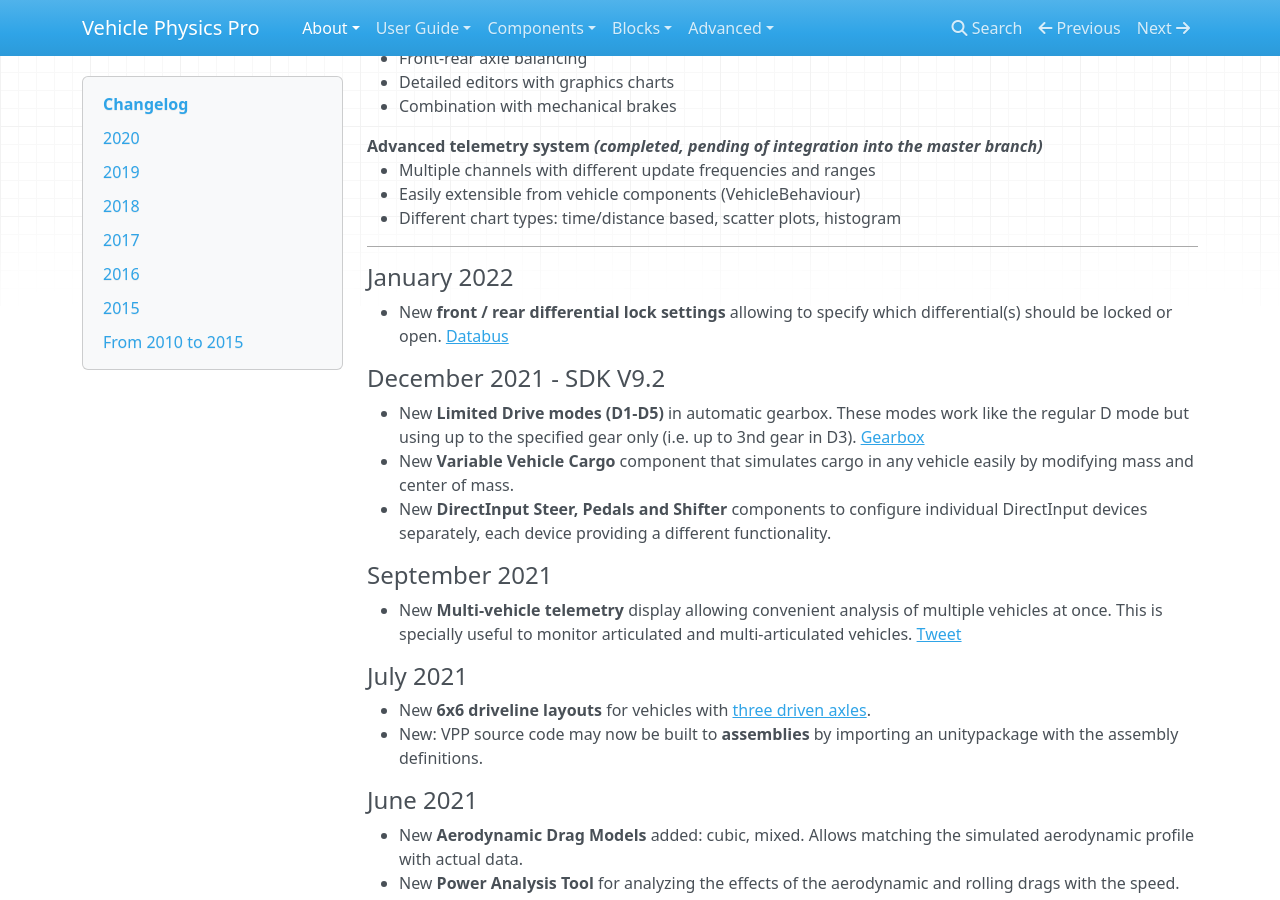
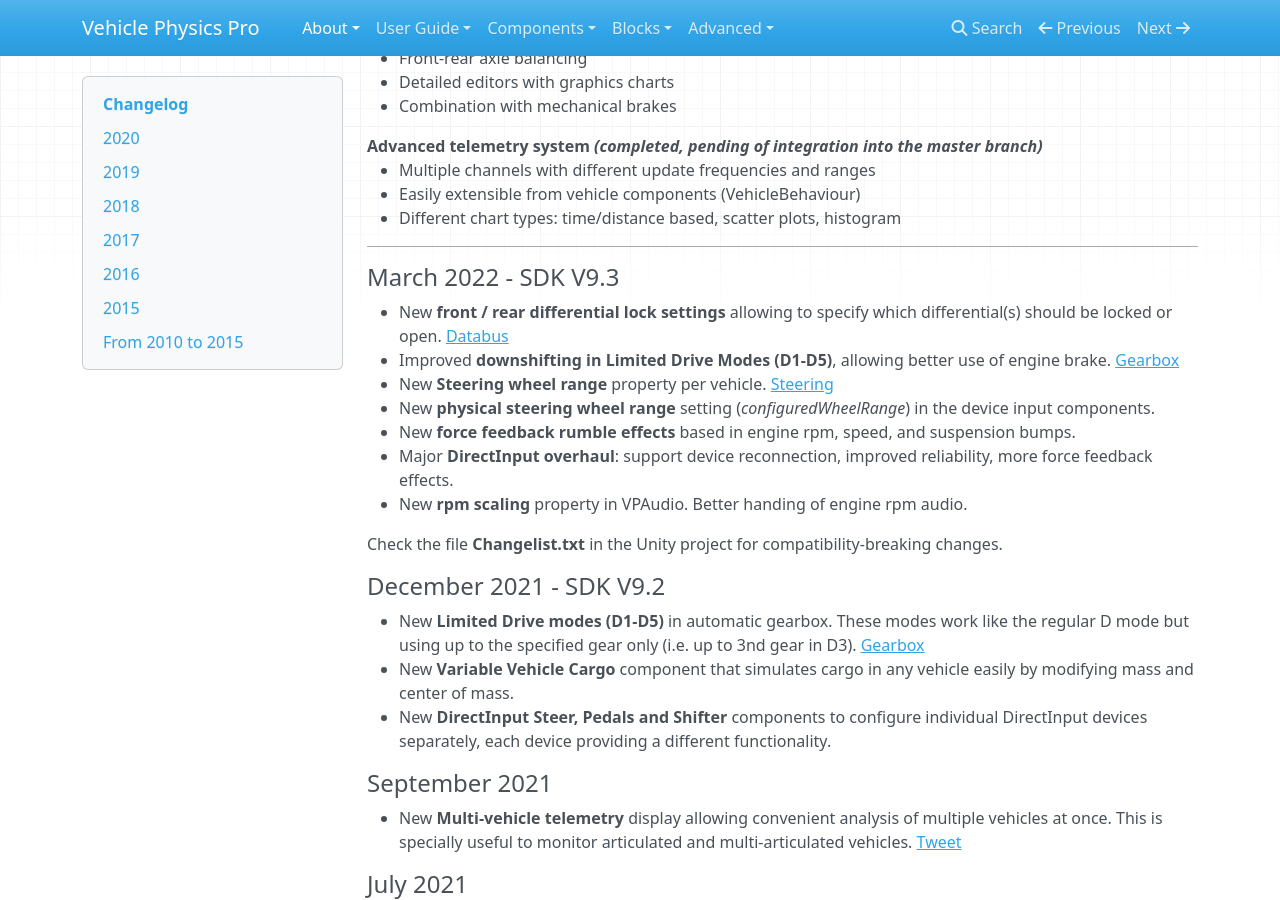
Before and after one commit to EdyJ/vehicle-physics-docs, an MkDocs documentation site: the page built from docs/about/changelog.md, in a window 1280 px wide and 900 px high, scrolled down 1032 px. Built offline with MkDocs 1.6.1, drawn with Linux system fonts in a browser that asks for light colours; nearby versions of some CDN libraries; library files that are not in the unit come from our copies; some of the changed text lies outside the part shown.

Commit message:
Changelog updated: SDK V9.3

```diff
--- a/docs/about/changelog.md
+++ b/docs/about/changelog.md
@@ -52,10 +52,18 @@
 
 <hr>
 
-#### January 2022
+#### March 2022 - SDK V9.3
 
 - New **front / rear differential lock settings** allowing to specify which	differential(s)
 	should be locked or open. [Databus](/advanced/databus-reference#settings-channel)
+- Improved **downshifting in Limited Drive Modes (D1-D5)**, allowing better use of engine brake. [Gearbox](/blocks/gearbox)
+- New **Steering wheel range** property per vehicle. [Steering](/blocks/steering)
+- New **physical steering wheel range** setting (_configuredWheelRange_) in the device input components.
+- New **force feedback rumble effects** based in engine rpm, speed, and suspension bumps.
+- Major **DirectInput overhaul**: support device reconnection, improved reliability, more force feedback effects.
+- New **rpm scaling** property in VPAudio. Better handing of engine rpm audio.
+
+Check the file **Changelist.txt** in the Unity project for compatibility-breaking changes.
 
 #### December 2021 - SDK V9.2
 
```
Also changed, not shown: other parts of docs/about/changelog.md (+1 -1 lines).
